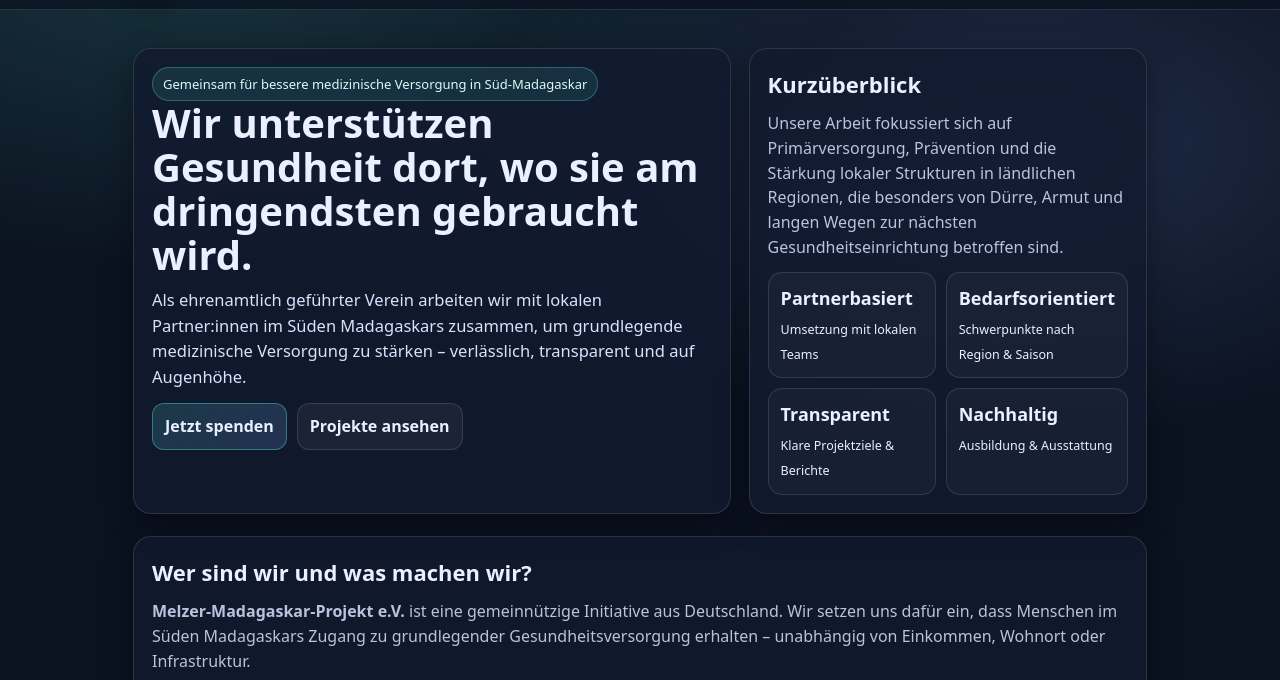
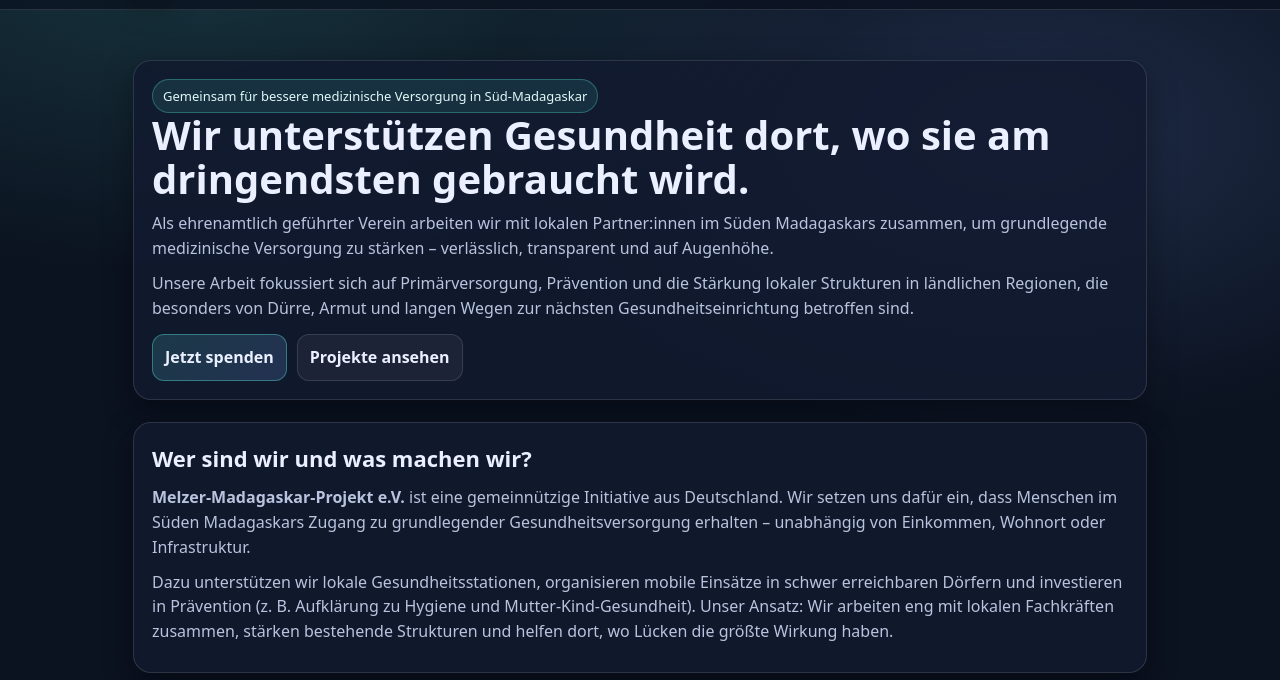
Before and after one commit to melzer-madagaskar-projekt/melzer-madagaskar-projekt.github.io, a plain HTML site: page index.html in a window 1280 px wide. Shown: the part 55-735 px from the top of the page. Drawn offline with Linux system fonts and the light colour scheme.

Commit message:
unify styling

```diff
--- a/index.html
+++ b/index.html
@@ -25,47 +25,23 @@
   </header>
 
   <main id="top" class="container">
-    <div class="hero">
-      <div class="panel">
+    <section class="panel">
       <span class="badge">Gemeinsam für bessere medizinische Versorgung in Süd‑Madagaskar</span>
       <h1>Wir unterstützen Gesundheit dort, wo sie am dringendsten gebraucht wird.</h1>
-        <p class="lead">
+      <p>
         Als ehrenamtlich geführter Verein arbeiten wir mit lokalen Partner:innen im Süden Madagaskars zusammen,
         um grundlegende medizinische Versorgung zu stärken – verlässlich, transparent und auf Augenhöhe.
+      </p>
+      <p>
+        Unsere Arbeit fokussiert sich auf Primärversorgung, Prävention und die Stärkung lokaler Strukturen
+        in ländlichen Regionen, die besonders von Dürre, Armut und langen Wegen zur nächsten Gesundheitseinrichtung
+        betroffen sind.
       </p>
       <div class="ctaRow">
         <a class="btn primary" href="#kontakt-spenden">Jetzt spenden</a>
         <a class="btn" href="#projekte">Projekte ansehen</a>
       </div>
-      </div>
-
-      <aside class="panel" aria-label="Kurzüberblick">
-        <h2>Kurzüberblick</h2>
-        <p>
-          Unsere Arbeit fokussiert sich auf Primärversorgung, Prävention und die Stärkung lokaler Strukturen
-          in ländlichen Regionen, die besonders von Dürre, Armut und langen Wegen zur nächsten Gesundheitseinrichtung
-          betroffen sind.
-        </p>
-        <div class="stats">
-          <div class="stat">
-            <strong>Partnerbasiert</strong>
-            <span class="small">Umsetzung mit lokalen Teams</span>
-          </div>
-          <div class="stat">
-            <strong>Bedarfsorientiert</strong>
-            <span class="small">Schwerpunkte nach Region & Saison</span>
-          </div>
-          <div class="stat">
-            <strong>Transparent</strong>
-            <span class="small">Klare Projektziele & Berichte</span>
-          </div>
-          <div class="stat">
-            <strong>Nachhaltig</strong>
-            <span class="small">Ausbildung & Ausstattung</span>
-          </div>
-        </div>
-      </aside>
-    </div>
+    </section>
 
     <section id="wer-wir-sind" class="panel">
       <h2>Wer sind wir und was machen wir?</h2>
@@ -76,7 +52,7 @@
       </p>
       <p>
         Dazu unterstützen wir lokale Gesundheitsstationen, organisieren mobile Einsätze in schwer erreichbaren Dörfern
-        und investieren in Prävention (z. B. Aufklärung zu Hygiene und Mutter‑Kind‑Gesundheit). Unser Ansatz:
+        und investieren in Prävention (z. B. Aufklärung zu Hygiene und Mutter‑Kind‑Gesundheit). Unser Ansatz:
         Wir arbeiten eng mit lokalen Fachkräften zusammen, stärken bestehende Strukturen und helfen dort, wo Lücken die größte
         Wirkung haben.
       </p>
--- a/styles.css
+++ b/styles.css
@@ -90,14 +90,6 @@
   padding: 28px 18px 56px;
 }
 
-.hero{
-  display:grid;
-  grid-template-columns: 1.2fr .8fr;
-  gap: 18px;
-  align-items: stretch;
-  margin-top: 10px;
-}
-
 .panel{
   background: rgba(18,27,47,.85);
   border: 1px solid var(--border);
@@ -111,7 +103,6 @@
 h3{ margin:0 0 8px; font-size: 18px; }
 
 p{ margin: 10px 0; color: var(--muted); }
-.lead{ font-size: 16.5px; color: #d7e2ff; }
 
 .badge{
   display:inline-flex;
@@ -149,27 +140,6 @@
 }
 
 .btn:hover{ filter: brightness(1.06); }
-
-.stats{
-  display:grid;
-  grid-template-columns: 1fr 1fr;
-  gap: 10px;
-  margin-top: 12px;
-}
-
-.stat{
-  border: 1px solid var(--border);
-  border-radius: 14px;
-  padding: 12px;
-  background: rgba(255,255,255,.03);
-}
-
-.stat strong{
-  display:block;
-  font-size: 18px;
-  color: var(--text);
-  margin-bottom: 3px;
-}
 
 section{ margin-top: 22px; }
 
@@ -223,7 +193,6 @@
 .small{ font-size:12.5px; }
 
 @media (max-width: 860px){
-  .hero{ grid-template-columns: 1fr; }
   .grid{ grid-template-columns: 1fr; }
   .contact{ grid-template-columns: 1fr; }
   nav ul{ gap: 6px; }
```
Lines whose indentation alone changed are shown as unchanged.
